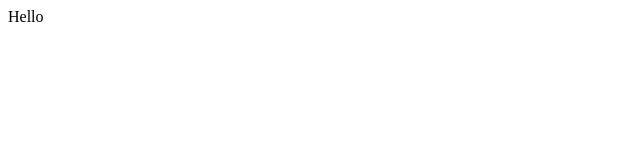
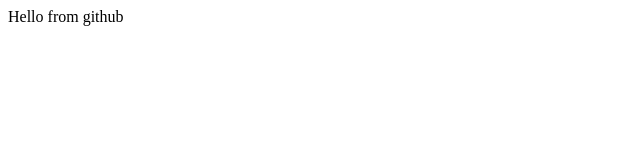
Before and after one commit to mosesfuraha/Assignments, a plain HTML site: page Week-0/challemges/index.html in a window 1280 px wide. Shown: the whole page, without its empty margins (0-640 px from the left). Drawn offline with Linux system fonts and the light colour scheme.

Commit message:
first commit

```diff
--- a/Week-0/challemges/index.html
+++ b/Week-0/challemges/index.html
@@ -6,6 +6,6 @@
     <title>Document</title>
   </head>
   <body>
-    <div>Hello</div>
+    <div>Hello from github</div>
   </body>
 </html>
```
